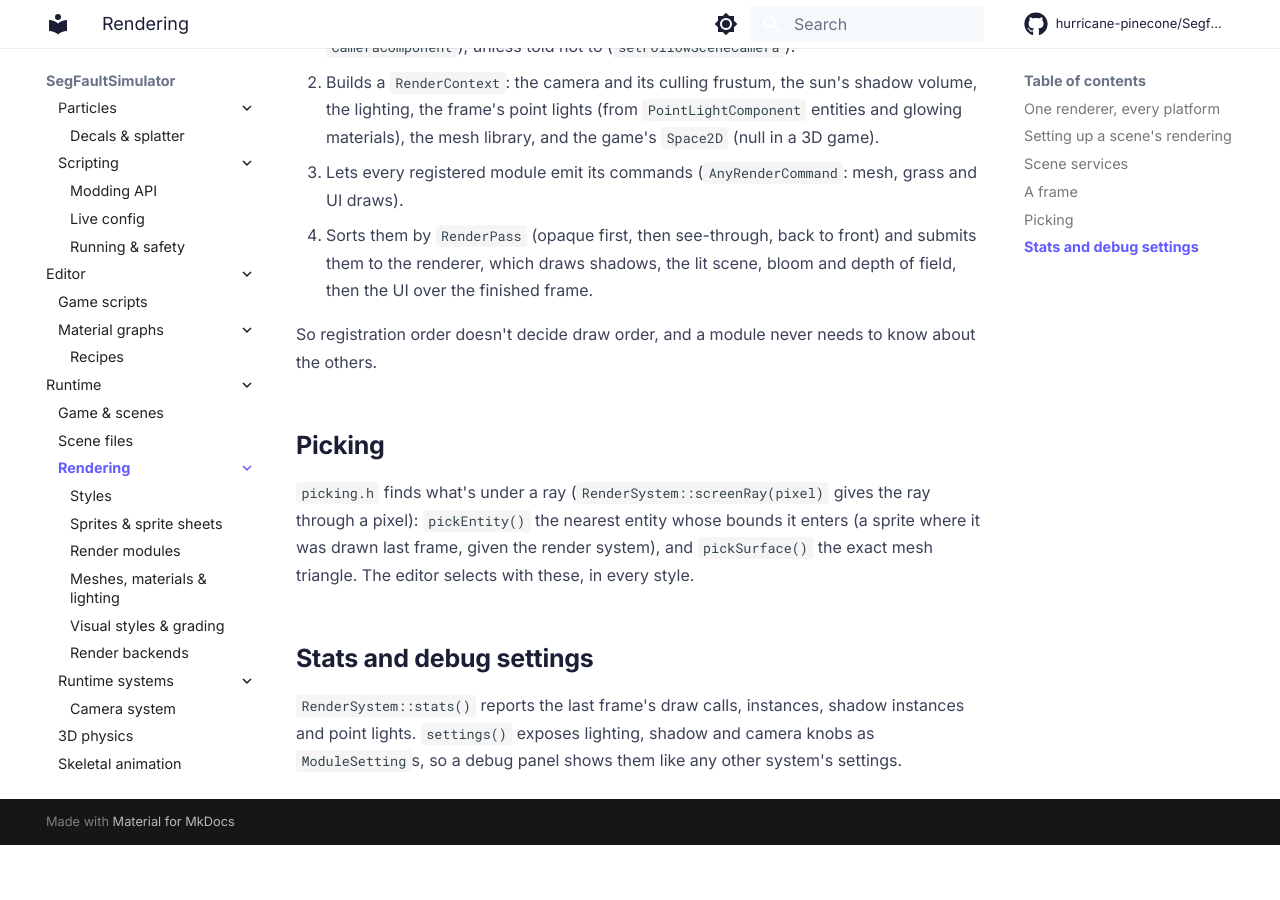
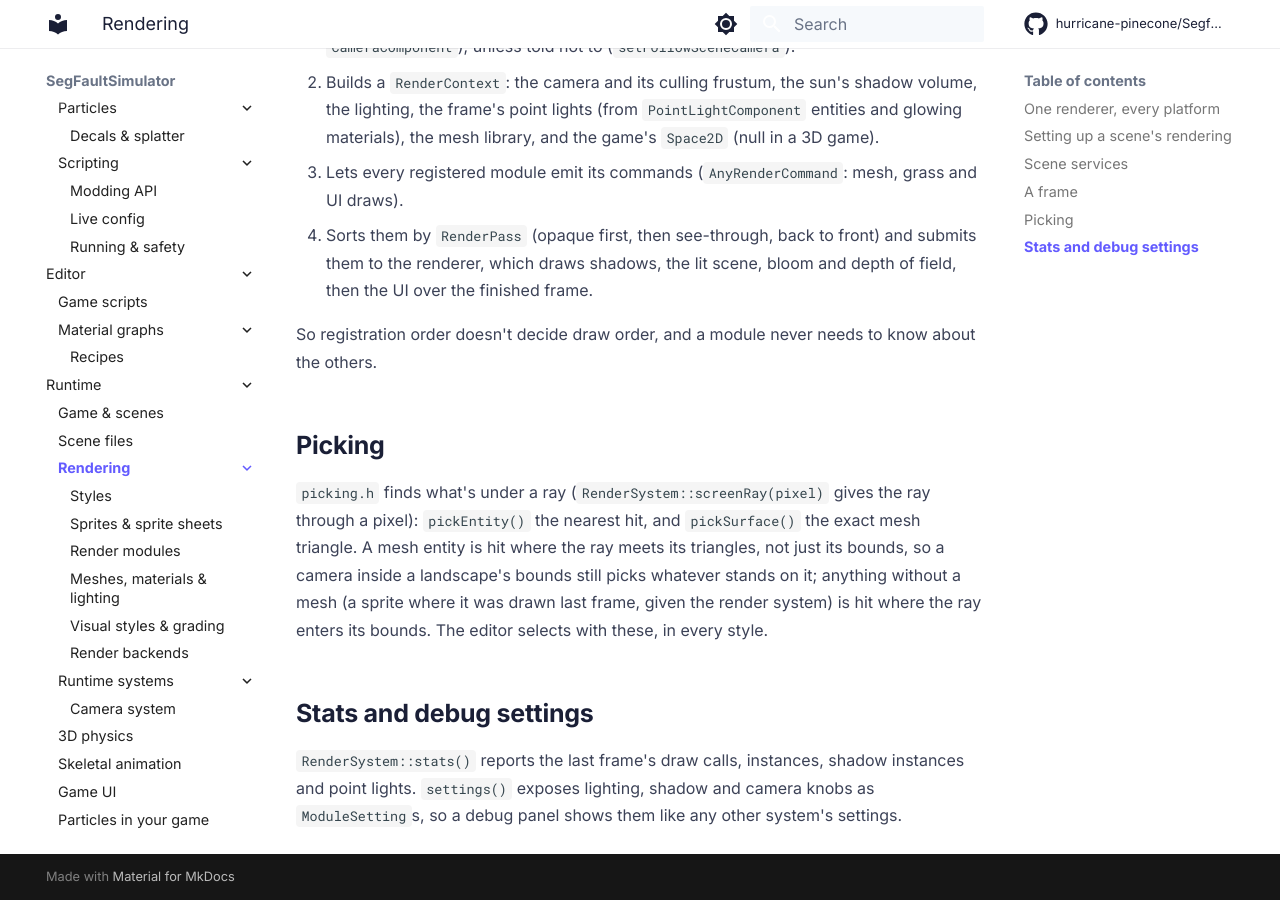
Before and after one commit to hurricane-pinecone/Segfault-Simulator, an MkDocs documentation site: the page built from docs/runtime/rendering/index.md, in a window 1280 px wide and 900 px high, scrolled down 2358 px. Built offline with MkDocs 1.6.1 and Material for MkDocs 9.7.7, drawn with Linux system fonts in a browser that asks for light colours; comment, search, counter and statistics services are not loaded; before the commit the page ends 3203 px from its top, so only the background shows below that.

```diff
--- a/docs/runtime/rendering/index.md
+++ b/docs/runtime/rendering/index.md
@@ -103,10 +103,12 @@ know about the others.
 ## Picking
 
 `picking.h` finds what's under a ray (`RenderSystem::screenRay(pixel)` gives
-the ray through a pixel): `pickEntity()` the nearest entity whose bounds it
-enters (a sprite where it was drawn last frame, given the render system), and
-`pickSurface()` the exact mesh triangle. The editor selects with these, in
-every style.
+the ray through a pixel): `pickEntity()` the nearest hit, and `pickSurface()`
+the exact mesh triangle. A mesh entity is hit where the ray meets its
+triangles, not just its bounds, so a camera inside a landscape's bounds still
+picks whatever stands on it; anything without a mesh (a sprite where it was
+drawn last frame, given the render system) is hit where the ray enters its
+bounds. The editor selects with these, in every style.
 
 ## Stats and debug settings
 
```
Also changed, not shown: docs/editor/index.md (+7 -1 lines), docs/editor/scripting/index.md (+4 -2 lines).
